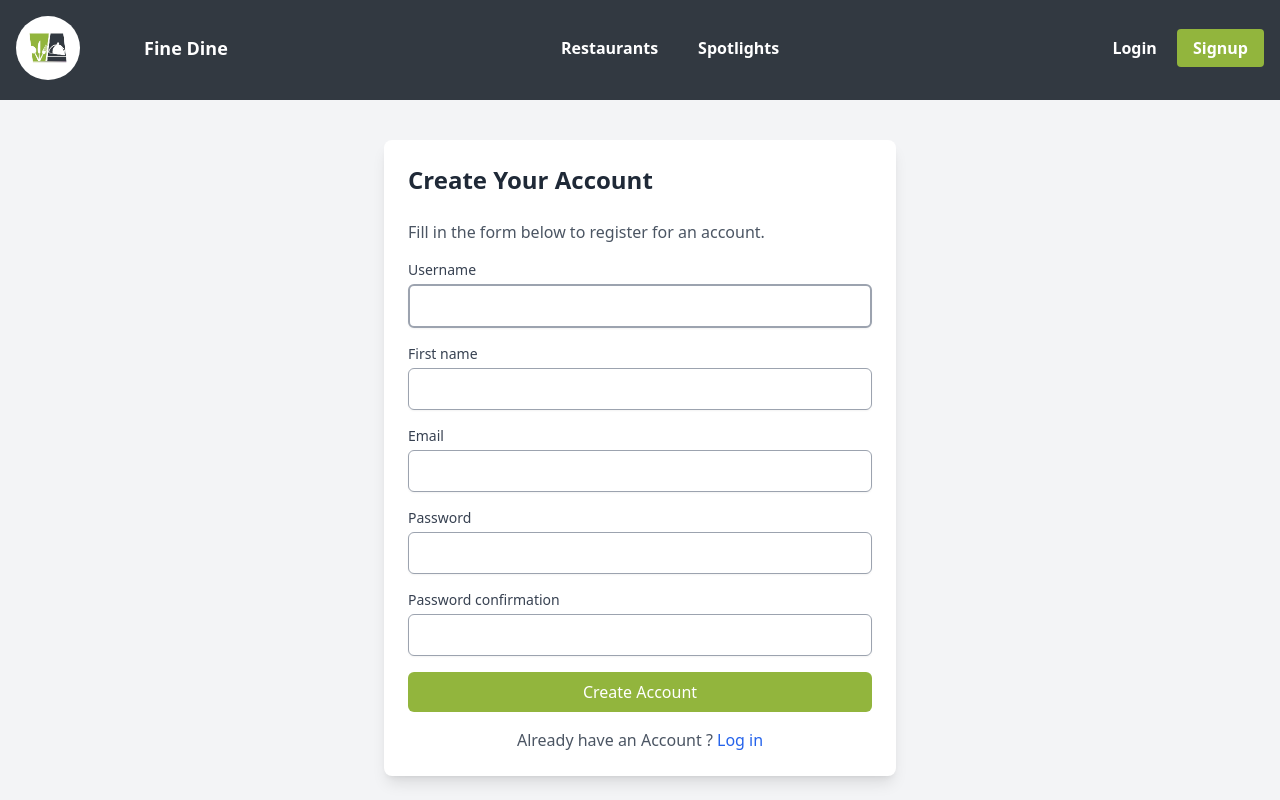
After one commit to Ganapathy-dev/Restaurant, a Django app: page /register/ in a window 1280 px wide. The commit adds this page. Run offline with Django 5.2, Linux system fonts and the light colour scheme; some libraries are stand-ins or nearby versions.

Commit message:
User authentication features
-Include view to handle login, logout, new user registration,
And also views for password reset option, and password change.

-Create dropdown menu to have navigations for user profile view,
logout,password change, and password reset in the navigation bar

-Fix missubmission of review form add type='button' in rating
reset button.

```diff
--- a/restaurant/forms.py
+++ b/restaurant/forms.py
@@ -1,6 +1,7 @@
 from django import forms
 from .models import CUISINE_CHOICES, FOOD_TYPES,Review
-
+from django.contrib.auth.forms import UserCreationForm
+from django.contrib.auth.models import User
 SORT_CHOICES=[
     ('','Order by ...'),
     ('rating','Rating'),
@@ -72,3 +73,9 @@ class ReviewForm(forms.ModelForm):
             'rating':forms.NumberInput(attrs={'min':1,'max':5,'step':0.5}),
             'comment':forms.Textarea(attrs={'placeholder':'Write your comment here . . .'}),
         }
+
+class UserRegistrationForm(UserCreationForm):
+    email = forms.CharField(max_length=254, required=True, widget=forms.EmailInput())
+    class Meta:
+        model = User
+        fields = ('username','first_name','email', 'password1', 'password2')
--- /dev/null
+++ b/restaurant/templates/accounts/user_registration.html
@@ -0,0 +1,19 @@
+{% extends "base.html" %}
+
+{% block content %}
+<div class="max-w-lg mx-auto mt-10 p-6 bg-white shadow-lg rounded-lg">
+    <h1 class="text-2xl font-bold mb-6 text-gray-800">Create Your Account</h1>
+    <p class="text-gray-600 mb-4">Fill in the form below to register for an account.</p>
+
+    <form method="post" class="space-y-4" novalidate>
+        {% csrf_token %}
+        {% include 'includes/form.html' %}
+        <button type="submit" class="w-full bg-[#92B53D] text-white py-2 px-4 rounded-md hover:bg-[#A7C95A] ">
+            Create Account
+        </button>
+        <div class="text-center text-gray-600">
+            Already have an Account ?  <a href="{% url 'user_login' %}" class="text-blue-600">Log in</a>
+        </div>
+    </form>
+</div>
+{% endblock %}
--- a/restaurant/templates/base.html
+++ b/restaurant/templates/base.html
@@ -1,4 +1,6 @@
 {% load static %}
+{% load custom_filters %}
+
 
 <!DOCTYPE html>
 <html>
@@ -26,14 +28,14 @@
     </head>
 
     <body class="bg-gray-100">
-        <nav class="fixed top-0 w-full bg-[#323941] p-4 z-50 h-[100px]">
+        <nav class="fixed top-0 w-full bg-[#323941] p-4 z-50 h-[100px] cursor-pointer">
             <div class='container mx-auto flex items-center justify-between'>
 
                 <div class='flex flex-row items-center gap-16'>
                     <a href="#">
                         <img src="{% static 'img/Fine Dine.jpg' %}" class="w-16 h-16 rounded-full">
                     </a>
-                    <div class="text-lg font-bold text-white">
+                    <div class="text-lg font-bold text-white hover:text-gray-300">
                         Fine Dine
                     </div>
                 </div>
@@ -41,18 +43,73 @@
 
 
                 <div class=" md:flex space-x-10 text-base font-semibold text-white">
-                    <a href="#" class="text-white hover:text-gray-300">Home</a>
-                    <a href="#" class="text-white hover:text-gray-300">Spotlight</a>
+                    <a href="{% url 'restaurant_list' %}" class="text-white hover:text-gray-300">Restaurants</a>
+                    <a href="#" class="text-white hover:text-gray-300">Spotlights</a>
                     {% if user.is_authenticated %}
-                    <a href="#" class="text-white hover:text-gray-300">BookMark</a>
+                    <a href="#" class="text-white hover:text-gray-300">BookMarked</a>
                     <a href="#" class="text-white hover:text-gray-300">Visited</a>
                     {% endif %}
                 </div>
 
+                {% if user.is_authenticated %}
+
+                <!--dropdown-->
+                <div class="pr-8">
+                    <div x-data="{
+                        dropdownOpen: false
+                    }"
+                    class="relative">
+
+                    <button @click="dropdownOpen=true" class="inline-flex items-center justify-center h-12 py-2 pl-3 pr-12 text-sm font-medium transition-colors bg-white border rounded-md text-neutral-700 hover:bg-neutral-100 active:bg-white focus:bg-white focus:outline-none disabled:opacity-50 disabled:pointer-events-none">
+                            <span>{{ user.get_username | capitalize_first }}</span>
+                        </span>
+                        <svg class="absolute right-0 w-5 h-5 mr-3" xmlns="http://www.w3.org/2000/svg" fill="none" viewBox="0 0 24 24" stroke-width="1.5" stroke="currentColor"><path stroke-linecap="round" stroke-linejoin="round" d="M8.25 15L12 18.75 15.75 15m-7.5-6L12 5.25 15.75 9" /></svg>
+                    </button>
+
+                    <div x-show="dropdownOpen"
+                        @click.away="dropdownOpen=false"
+                        x-transition:enter="ease-out duration-200"
+                        x-transition:enter-start="-translate-y-2"
+                        x-transition:enter-end="translate-y-0"
+                        class="absolute top-0 z-50 w-56 mt-12 -translate-x-1/2 left-1/2"
+                        x-cloak>
+                        <div class="p-1 mt-1 bg-white border rounded-md shadow-md border-neutral-200/70 text-neutral-700">
+                            <div class="px-2 py-1.5 text-sm font-semibold">My Account</div>
+                            <div class="h-px my-1 -mx-1 bg-neutral-200"></div>
+                            <a href="{% url 'user_profile' %}" class="relative flex gap-2 cursor-default select-none hover:bg-neutral-100 justify-start items-center rounded px-2 py-1.5 text-sm outline-none transition-colors data-[disabled]:pointer-events-none data-[disabled]:opacity-50">
+                                <img width="24" height="24" src="https://img.icons8.com/small/24/gender-neutral-user.png" alt="gender-neutral-user"/>
+                                <span>Profile</span>
+                            </a>
+                            <a href="{% url 'password_change' %}" class="relative flex gap-2 cursor-default select-none hover:bg-neutral-100 justify-start items-center rounded px-2 py-1.5 text-sm outline-none transition-colors data-[disabled]:pointer-events-none data-[disabled]:opacity-50">
+                                <img width="24" height="24" src="https://img.icons8.com/ios-filled/24/change.png" alt="change"/>
+                                <span>Change Password</span>
+                            </a>
+                            <a href="{% url 'password_reset' %}" class="relative flex gap-2 cursor-default select-none hover:bg-neutral-100 items-center rounded px-2 py-1.5 text-sm outline-none transition-colors data-[disabled]:pointer-events-none data-[disabled]:opacity-50">
+                                <img width="24" height="24" src="https://img.icons8.com/small/24/re-enter-pincode.png" alt="re-enter-pincode"/>
+                                <span>Reset Password</span>
+                            </a>
+
+                            <div class="h-px my-1 -mx-1 bg-neutral-200"></div>
+                            <form method="POST" action="{% url 'user_logout' %}" style="display: inline;">
+                                {% csrf_token %}
+                                <button type="submit" class="relative flex cursor-default select-none hover:bg-neutral-100 items-center rounded px-2 py-1.5 text-sm outline-none transition-colors focus:bg-accent focus:text-accent-foreground data-[disabled]:pointer-events-none data-[disabled]:opacity-50 w-full">
+                                <svg xmlns="http://www.w3.org/2000/svg" width="24" height="24" viewBox="0 0 24 24" fill="none" stroke="currentColor" stroke-width="2" stroke-linecap="round" stroke-linejoin="round" class="w-4 h-4 mr-2"><path d="M9 21H5a2 2 0 0 1-2-2V5a2 2 0 0 1 2-2h4"></path><polyline points="16 17 21 12 16 7"></polyline><line x1="21" x2="9" y1="12" y2="12"></line></svg>
+                                <span>Log out</span>
+                        </button>
+                    </form>
+                        </div>
+                    </div>
+                </div>
+
+                </div>
+                <!--dropdown-->
+
+                {% else %}
                 <div class="space-x-4">
-                    <a href="#" class="text-white font-semibold hover:text-gray-300">Login</a>
-                    <a href="#" class="bg-[#92B53D] hover:bg-[#A7C95A] text-white font-bold py-2 px-4 rounded">Signup</a>
+                    <a href="{% url 'user_login' %}" class="text-white font-semibold hover:text-gray-300">Login</a>
+                    <a href="{% url 'user_registration' %}" class="bg-[#92B53D] hover:bg-[#A7C95A] text-white font-bold py-2 px-4 rounded">Signup</a>
                 </div>
+                {% endif %}
 
             </div>
         </nav>
--- /dev/null
+++ b/restaurant/templates/includes/form.html
@@ -0,0 +1,39 @@
+{% load widget_tweaks %}
+
+
+{% if form.non_field_errors %}
+  <div class="bg-red-500 text-white p-4 rounded-md" role="alert">
+    {% for error in form.non_field_errors %}
+      <p{% if forloop.last %} class="mb-0"{% endif %} class="mb-2 last:mb-0">{{ error }}</p>
+    {% endfor %}
+  </div>
+{% endif %}
+
+{% for field in form %}
+  <div class="mb-6">
+    <label class="block text-sm font-medium text-gray-700 mb-1">
+      {{ field.label }}
+    </label>
+
+    {% if form.is_bound %}
+      {% if field.errors %}
+        {% render_field field class="block w-full border border-red-500 text-red-600 placeholder-red-500 rounded-md shadow-sm focus:border-2 border-red-500 outline-none  py-2 px-4" %}
+        {% for error in field.errors %}
+          <p class="mt-1 text-sm text-red-600">
+            {{ error }}
+          </p>
+        {% endfor %}
+      {% else %}
+        {% render_field field class="block w-full border border-gray-300 rounded-md shadow-sm  focus:border-2 border-gray-400 outline-none  py-2 px-4" %}
+      {% endif %}
+    {% else %}
+      {% render_field field class="block w-full border border-gray-300 rounded-md shadow-sm  focus:border-2 border-gray-400 outline-none  py-2 px-4" %}
+    {% endif %}
+
+    {% comment %} {% if field.help_text %}
+      <p class="mt-2 text-sm text-gray-500">
+        {{ field.help_text|safe }}
+      </p>
+    {% endif %} {% endcomment %}
+  </div>
+{% endfor %}
--- a/restaurant/templates/restaurant/restaurant_detail.html
+++ b/restaurant/templates/restaurant/restaurant_detail.html
@@ -220,7 +220,7 @@
             <div class="bg-white p-2 h-[350px]  w-[60%] border border-gray-200 bg-white rounded-md">
                 <form method="POST">
                     {% csrf_token %}
-                <div class="text-lg mb-3 font-semibold pt-2  pr-6 flex justify-end items-center gap-[100px]">
+                <div class="text-lg mb-3 font-semibold pt-2  pr-2 flex justify-end items-center gap-[100px]">
                     <div>Rate us</div>
                     <button type="submit" class="bg-gray-300 px-2 rounded text-white hover:bg-[#92B53D]">ADD</button>
                 </div>
@@ -281,7 +281,7 @@
                                 </li>
                             </template>
                         </ul>
-                        <button @click="reset" class="inline-flex items-center px-2 py-1 mt-3 text-xs text-gray-600 bg-gray-200 rounded-full hover:bg-black hover:text-white">
+                        <button @click="reset" type="button" class="inline-flex items-center px-2 py-1 mt-3 text-xs text-gray-600 bg-gray-200 rounded-full hover:bg-black hover:text-white">
                             <svg class="w-3 h-3 mr-0.5" xmlns="http://www.w3.org/2000/svg" viewBox="0 0 256 256"><rect width="256" height="256" fill="none"/><polyline points="24 56 24 104 72 104" fill="none" stroke="currentColor" stroke-linecap="round" stroke-linejoin="round" stroke-width="24"/><path d="M67.59,192A88,88,0,1,0,65.77,65.77L24,104" fill="none" stroke="currentColor" stroke-linecap="round" stroke-linejoin="round" stroke-width="24"/></svg>
                             <span>Reset</span>
                         </button>
--- a/restaurant/urls.py
+++ b/restaurant/urls.py
@@ -1,5 +1,6 @@
 from django.urls import path
 from  restaurant import views
+from django.contrib.auth import views as auth_views
 
 
 urlpatterns=[
@@ -7,5 +8,32 @@ urlpatterns=[
     path('<int:pk>/',views.RestaurantDetailView.as_view(),name='restaurant_detail'),
     path('bookmark/<int:restaurant_id>/',views.ToggleBookmarkView.as_view(),name='toggle_bookmark'),
     path('visited/<int:restaurant_id>/',views.ToggleVisitedView.as_view(),name='toggle_visited'),
+    path('register/',views.UserRegistrationView.as_view(),name='user_registration'),
+    path('login/',auth_views.LoginView.as_view(template_name='accounts/user_login.html'),name='user_login'),
+    path('logout/',auth_views.LogoutView.as_view(),name='user_logout'),
 
+    path('password_reset/',
+         auth_views.PasswordResetView.as_view(template_name='accounts/password_reset.html',email_template_name='accounts/password_reset_email.html'),
+         name='password_reset'
+         ),
+    path('password_reset/done/',
+         auth_views.PasswordResetDoneView.as_view(template_name='accounts/password_reset_done.html'),
+         name='password_reset_done'
+         ),
+    path('password_reset/<uidb64>/<token>/',
+         auth_views.PasswordResetConfirmView.as_view(template_name='accounts/password_reset_confirm.html'),
+         name='password_reset_confirm'
+         ),
+    path('password_reset/complete/',
+         auth_views.PasswordResetCompleteView.as_view(template_name='accounts/password_reset_complete.html'),
+         name='password_reset_complete'
+         ),
+
+    path('password_change/',auth_views.PasswordChangeView.as_view(template_name='accounts/password_change.html'),
+         name='password_change'
+         ),
+    path('password_change_done/',auth_views.PasswordChangeDoneView.as_view(template_name='accounts/password_change_done.html'),
+         name='password_change_done'
+         ),
+     path('profile/',views.UserProfileUpdateView.as_view(),name='user_profile'),
 ]
--- a/restaurant/views.py
+++ b/restaurant/views.py
@@ -1,14 +1,17 @@
-from django.views.generic import ListView,DeleteView
+from django.views.generic import ListView,DeleteView,UpdateView
 from django.views import View
 from django.shortcuts import get_object_or_404, redirect
-from django.urls import reverse
+from django.urls import reverse,reverse_lazy
 from .models import Restaurant, BookmarkedRestaurant, VisitedRestaurant
-from .forms import RestaurantFilterForm,ReviewForm
+from django.contrib.auth.models import User
+from .forms import RestaurantFilterForm,ReviewForm,UserRegistrationForm
 from django.db.models.functions import Upper
 from django.db.models import Q
 from django.http import JsonResponse
 from django.contrib.auth.mixins import LoginRequiredMixin
 from django.http import HttpResponseForbidden
+from django.contrib.auth import login
+from django.views.generic.edit import FormView
 # Create your views here.
 
 class RestaurantListView(ListView):
@@ -144,3 +147,22 @@ class ToggleVisitedView(LoginRequiredMixin,View):
             is_visited = True
 
         return JsonResponse({'is_visited': is_visited})
+
+class UserRegistrationView(FormView):
+    template_name='accounts/user_registration.html'
+    form_class=UserRegistrationForm
+    success_url=reverse_lazy('restaurant_list')
+
+    def form_valid(self, form):
+        user=form.save()
+        login(self.request, user)
+        return super().form_valid(form)
+
+class UserProfileUpdateView(LoginRequiredMixin,UpdateView):
+    model=User
+    fields=('first_name','last_name','email',)
+    template_name='accounts/user_profile.html'
+    success_url=reverse_lazy('my_profile')
+
+    def get_object(self):
+        return self.request.user
```
Also changed, not shown: restaurant/templates/accounts/password_change.html (added, +18 -0 lines), restaurant/templates/accounts/password_change_done.html (added, +16 -0 lines), restaurant/templates/accounts/password_reset.html (added, +20 -0 lines), restaurant/templates/accounts/password_reset_complete.html (added, +16 -0 lines), restaurant/templates/accounts/password_reset_confirm.html (added, +41 -0 lines), restaurant/templates/accounts/password_reset_done.html (added, +16 -0 lines), restaurant/templates/accounts/password_reset_email.html (added, +19 -0 lines), restaurant/templates/accounts/user_login.html (added, +22 -0 lines), restaurant/templates/accounts/user_profile.html (added, +18 -0 lines), restaurant/tests/test_accounts_views.py (added, +270 -0 lines), restaurant_project/settings.py (+7 -0 lines).
